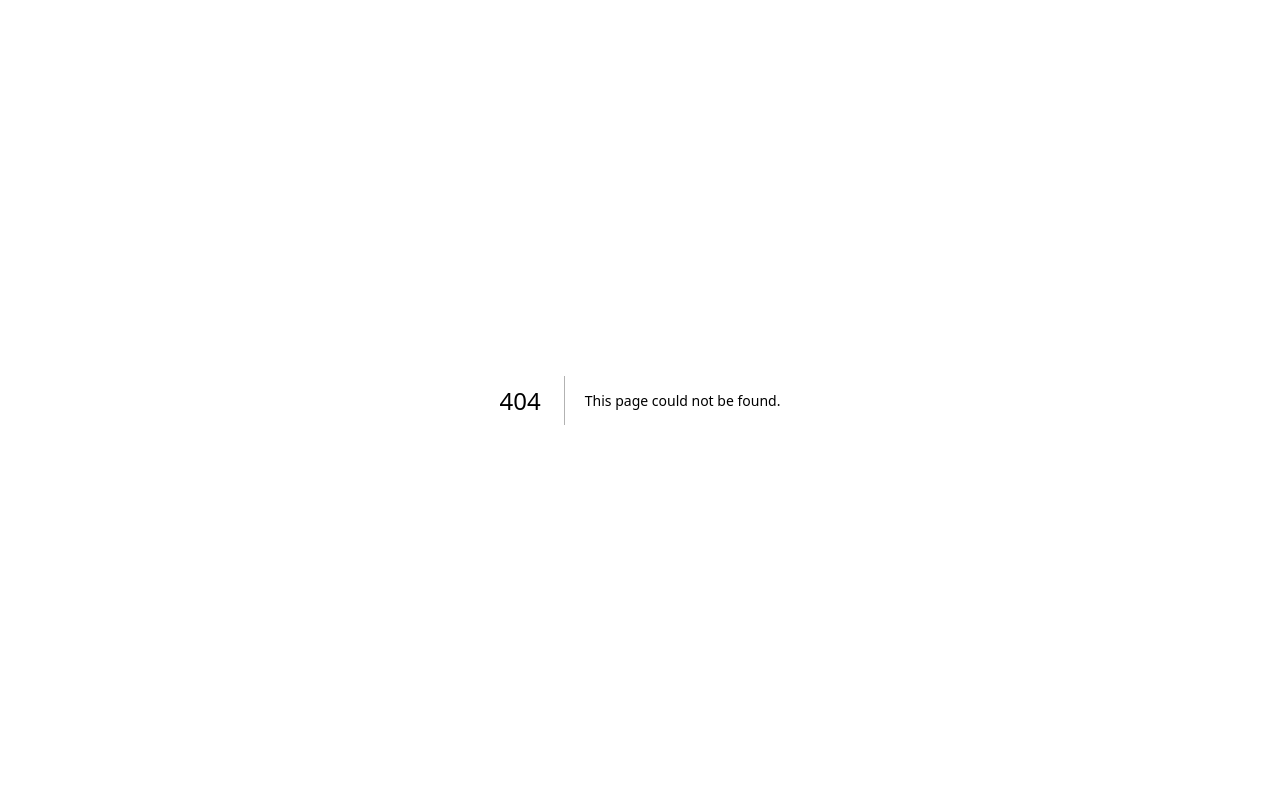
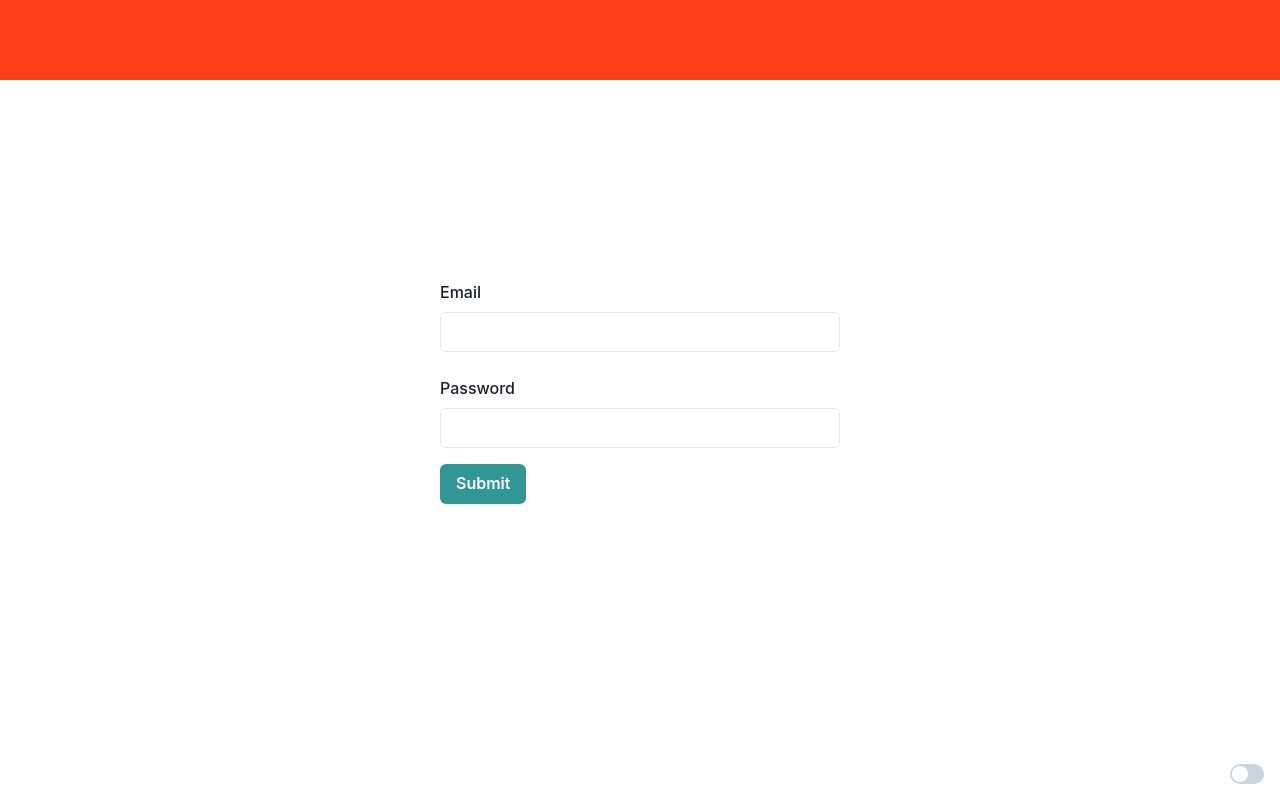
Before and after one commit to Arvind90475/travel-log-frontEnd-nextjs, a Next.js app: page /login in a window 1280 px wide. Before the commit this address had no page. Built offline with nearby package versions, Linux system fonts and the light colour scheme.

Commit message:
login page and mutation , cookie not setting

```diff
--- a/src/generated/graphql.tsx
+++ b/src/generated/graphql.tsx
@@ -1,11 +1,17 @@
-import { gql } from '@apollo/client';
-import * as Apollo from '@apollo/client';
+import { gql } from "@apollo/client";
+import * as Apollo from "@apollo/client";
 export type Maybe<T> = T | null;
 export type InputMaybe<T> = Maybe<T>;
-export type Exact<T extends { [key: string]: unknown }> = { [K in keyof T]: T[K] };
-export type MakeOptional<T, K extends keyof T> = Omit<T, K> & { [SubKey in K]?: Maybe<T[SubKey]> };
-export type MakeMaybe<T, K extends keyof T> = Omit<T, K> & { [SubKey in K]: Maybe<T[SubKey]> };
-const defaultOptions =  {}
+export type Exact<T extends { [key: string]: unknown }> = {
+  [K in keyof T]: T[K];
+};
+export type MakeOptional<T, K extends keyof T> = Omit<T, K> & {
+  [SubKey in K]?: Maybe<T[SubKey]>;
+};
+export type MakeMaybe<T, K extends keyof T> = Omit<T, K> & {
+  [SubKey in K]: Maybe<T[SubKey]>;
+};
+const defaultOptions = {};
 /** All built-in and custom scalars, mapped to their actual values */
 export type Scalars = {
   ID: string;
@@ -18,103 +24,185 @@ export type Scalars = {
 };
 
 export type LogEntry = {
-  __typename?: 'LogEntry';
-  comments?: Maybe<Scalars['String']>;
-  createdAt: Scalars['DateTime'];
-  description?: Maybe<Scalars['String']>;
-  id: Scalars['ID'];
-  imageUrl?: Maybe<Scalars['String']>;
-  location: Array<Scalars['Float']>;
-  title: Scalars['String'];
-  updatedAt: Scalars['DateTime'];
+  __typename?: "LogEntry";
+  comments?: Maybe<Scalars["String"]>;
+  createdAt: Scalars["DateTime"];
+  description?: Maybe<Scalars["String"]>;
+  id: Scalars["ID"];
+  imageUrl?: Maybe<Scalars["String"]>;
+  location: Array<Scalars["Float"]>;
+  title: Scalars["String"];
+  updatedAt: Scalars["DateTime"];
   user: User;
-  userId: Scalars['ID'];
-  visitDate?: Maybe<Scalars['DateTime']>;
+  userId: Scalars["ID"];
+  visitDate?: Maybe<Scalars["DateTime"]>;
 };
 
 export type LogEntryInput = {
-  comments?: InputMaybe<Scalars['String']>;
-  description?: InputMaybe<Scalars['String']>;
-  imageUrl?: InputMaybe<Scalars['String']>;
-  location: Array<Scalars['Float']>;
-  title: Scalars['String'];
-  visitDate?: InputMaybe<Scalars['DateTime']>;
+  comments?: InputMaybe<Scalars["String"]>;
+  description?: InputMaybe<Scalars["String"]>;
+  imageUrl?: InputMaybe<Scalars["String"]>;
+  location: Array<Scalars["Float"]>;
+  title: Scalars["String"];
+  visitDate?: InputMaybe<Scalars["DateTime"]>;
 };
 
 export type LoginResponse = {
-  __typename?: 'LoginResponse';
-  accessToken: Scalars['String'];
+  __typename?: "LoginResponse";
+  accessToken: Scalars["String"];
 };
 
 export type Mutation = {
-  __typename?: 'Mutation';
+  __typename?: "Mutation";
   createLogEntry: LogEntry;
   login: LoginResponse;
   register: User;
 };
 
-
 export type MutationCreateLogEntryArgs = {
   options: LogEntryInput;
 };
 
-
 export type MutationLoginArgs = {
-  email: Scalars['String'];
-  password: Scalars['String'];
+  email: Scalars["String"];
+  password: Scalars["String"];
 };
-
 
 export type MutationRegisterArgs = {
   options: UserInput;
 };
 
 export type Query = {
-  __typename?: 'Query';
+  __typename?: "Query";
   allLogEntries: Array<LogEntry>;
   allUser: Array<User>;
   users: Array<User>;
 };
 
 export type User = {
-  __typename?: 'User';
-  createdAt: Scalars['DateTime'];
-  email: Scalars['String'];
-  firstName: Scalars['String'];
-  id: Scalars['ID'];
-  lastName: Scalars['String'];
-  phoneNumber?: Maybe<Scalars['Float']>;
+  __typename?: "User";
+  createdAt: Scalars["DateTime"];
+  email: Scalars["String"];
+  firstName: Scalars["String"];
+  id: Scalars["ID"];
+  lastName: Scalars["String"];
+  phoneNumber?: Maybe<Scalars["Float"]>;
   role: UserRole;
-  updatedAt: Scalars['DateTime'];
+  updatedAt: Scalars["DateTime"];
 };
 
 export type UserInput = {
-  email: Scalars['String'];
-  firstName: Scalars['String'];
-  lastName: Scalars['String'];
-  password: Scalars['String'];
-  phoneNumber?: InputMaybe<Scalars['Float']>;
+  email: Scalars["String"];
+  firstName: Scalars["String"];
+  lastName: Scalars["String"];
+  password: Scalars["String"];
+  phoneNumber?: InputMaybe<Scalars["Float"]>;
 };
 
 export enum UserRole {
-  Admin = 'ADMIN',
-  Moderator = 'MODERATOR',
-  User = 'USER'
+  Admin = "ADMIN",
+  Moderator = "MODERATOR",
+  User = "USER",
 }
+
+export type LoginMutationVariables = Exact<{
+  email: Scalars["String"];
+  password: Scalars["String"];
+}>;
+
+export type LoginMutation = {
+  __typename?: "Mutation";
+  login: { __typename?: "LoginResponse"; accessToken: string };
+};
 
 export type RegisterMutationVariables = Exact<{
   options: UserInput;
 }>;
 
+export type RegisterMutation = {
+  __typename?: "Mutation";
+  register: {
+    __typename?: "User";
+    id: string;
+    email: string;
+    firstName: string;
+    lastName: string;
+    phoneNumber?: number | null | undefined;
+    role: UserRole;
+    createdAt: any;
+    updatedAt: any;
+  };
+};
 
-export type RegisterMutation = { __typename?: 'Mutation', register: { __typename?: 'User', id: string, email: string, firstName: string, lastName: string, phoneNumber?: number | null | undefined, role: UserRole, createdAt: any, updatedAt: any } };
+export type AllLogEntriesQueryVariables = Exact<{ [key: string]: never }>;
 
-export type AllLogEntriesQueryVariables = Exact<{ [key: string]: never; }>;
+export type AllLogEntriesQuery = {
+  __typename?: "Query";
+  allLogEntries: Array<{
+    __typename?: "LogEntry";
+    id: string;
+    title: string;
+    comments?: string | null | undefined;
+    visitDate?: any | null | undefined;
+    user: {
+      __typename?: "User";
+      firstName: string;
+      lastName: string;
+      email: string;
+      phoneNumber?: number | null | undefined;
+      role: UserRole;
+    };
+  }>;
+};
 
+export const LoginDocument = gql`
+  mutation login($email: String!, $password: String!) {
+    login(email: $email, password: $password) {
+      accessToken
+    }
+  }
+`;
+export type LoginMutationFn = Apollo.MutationFunction<
+  LoginMutation,
+  LoginMutationVariables
+>;
 
-export type AllLogEntriesQuery = { __typename?: 'Query', allLogEntries: Array<{ __typename?: 'LogEntry', id: string, title: string, comments?: string | null | undefined, visitDate?: any | null | undefined, user: { __typename?: 'User', firstName: string, lastName: string, email: string, phoneNumber?: number | null | undefined, role: UserRole } }> };
-
-
+/**
+ * __useLoginMutation__
+ *
+ * To run a mutation, you first call `useLoginMutation` within a React component and pass it any options that fit your needs.
+ * When your component renders, `useLoginMutation` returns a tuple that includes:
+ * - A mutate function that you can call at any time to execute the mutation
+ * - An object with fields that represent the current status of the mutation's execution
+ *
+ * @param baseOptions options that will be passed into the mutation, supported options are listed on: https://www.apollographql.com/docs/react/api/react-hooks/#options-2;
+ *
+ * @example
+ * const [loginMutation, { data, loading, error }] = useLoginMutation({
+ *   variables: {
+ *      email: // value for 'email'
+ *      password: // value for 'password'
+ *   },
+ * });
+ */
+export function useLoginMutation(
+  baseOptions?: Apollo.MutationHookOptions<
+    LoginMutation,
+    LoginMutationVariables
+  >
+) {
+  const options = { ...defaultOptions, ...baseOptions };
+  return Apollo.useMutation<LoginMutation, LoginMutationVariables>(
+    LoginDocument,
+    options
+  );
+}
+export type LoginMutationHookResult = ReturnType<typeof useLoginMutation>;
+export type LoginMutationResult = Apollo.MutationResult<LoginMutation>;
+export type LoginMutationOptions = Apollo.BaseMutationOptions<
+  LoginMutation,
+  LoginMutationVariables
+>;
 export const RegisterDocument = gql`
   mutation Register($options: UserInput!) {
     register(options: $options) {
@@ -129,7 +217,10 @@ export const RegisterDocument = gql`
     }
   }
 `;
-export type RegisterMutationFn = Apollo.MutationFunction<RegisterMutation, RegisterMutationVariables>;
+export type RegisterMutationFn = Apollo.MutationFunction<
+  RegisterMutation,
+  RegisterMutationVariables
+>;
 
 /**
  * __useRegisterMutation__
@@ -148,13 +239,24 @@ export type RegisterMutationFn = Apollo.MutationFunction<RegisterMutation, Regis
  *   },
  * });
  */
-export function useRegisterMutation(baseOptions?: Apollo.MutationHookOptions<RegisterMutation, RegisterMutationVariables>) {
-        const options = {...defaultOptions, ...baseOptions}
-        return Apollo.useMutation<RegisterMutation, RegisterMutationVariables>(RegisterDocument, options);
+export function useRegisterMutation(
+  baseOptions?: Apollo.MutationHookOptions<
+    RegisterMutation,
+    RegisterMutationVariables
+  >
+) {
+  const options = { ...defaultOptions, ...baseOptions };
+  return Apollo.useMutation<RegisterMutation, RegisterMutationVariables>(
+    RegisterDocument,
+    options
+  );
 }
 export type RegisterMutationHookResult = ReturnType<typeof useRegisterMutation>;
 export type RegisterMutationResult = Apollo.MutationResult<RegisterMutation>;
-export type RegisterMutationOptions = Apollo.BaseMutationOptions<RegisterMutation, RegisterMutationVariables>;
+export type RegisterMutationOptions = Apollo.BaseMutationOptions<
+  RegisterMutation,
+  RegisterMutationVariables
+>;
 export const AllLogEntriesDocument = gql`
   query allLogEntries {
     allLogEntries {
@@ -188,14 +290,37 @@ export const AllLogEntriesDocument = gql`
  *   },
  * });
  */
-export function useAllLogEntriesQuery(baseOptions?: Apollo.QueryHookOptions<AllLogEntriesQuery, AllLogEntriesQueryVariables>) {
-        const options = {...defaultOptions, ...baseOptions}
-        return Apollo.useQuery<AllLogEntriesQuery, AllLogEntriesQueryVariables>(AllLogEntriesDocument, options);
+export function useAllLogEntriesQuery(
+  baseOptions?: Apollo.QueryHookOptions<
+    AllLogEntriesQuery,
+    AllLogEntriesQueryVariables
+  >
+) {
+  const options = { ...defaultOptions, ...baseOptions };
+  return Apollo.useQuery<AllLogEntriesQuery, AllLogEntriesQueryVariables>(
+    AllLogEntriesDocument,
+    options
+  );
 }
-export function useAllLogEntriesLazyQuery(baseOptions?: Apollo.LazyQueryHookOptions<AllLogEntriesQuery, AllLogEntriesQueryVariables>) {
-          const options = {...defaultOptions, ...baseOptions}
-          return Apollo.useLazyQuery<AllLogEntriesQuery, AllLogEntriesQueryVariables>(AllLogEntriesDocument, options);
+export function useAllLogEntriesLazyQuery(
+  baseOptions?: Apollo.LazyQueryHookOptions<
+    AllLogEntriesQuery,
+    AllLogEntriesQueryVariables
+  >
+) {
+  const options = { ...defaultOptions, ...baseOptions };
+  return Apollo.useLazyQuery<AllLogEntriesQuery, AllLogEntriesQueryVariables>(
+    AllLogEntriesDocument,
+    options
+  );
 }
-export type AllLogEntriesQueryHookResult = ReturnType<typeof useAllLogEntriesQuery>;
-export type AllLogEntriesLazyQueryHookResult = ReturnType<typeof useAllLogEntriesLazyQuery>;
-export type AllLogEntriesQueryResult = Apollo.QueryResult<AllLogEntriesQuery, AllLogEntriesQueryVariables>;
+export type AllLogEntriesQueryHookResult = ReturnType<
+  typeof useAllLogEntriesQuery
+>;
+export type AllLogEntriesLazyQueryHookResult = ReturnType<
+  typeof useAllLogEntriesLazyQuery
+>;
+export type AllLogEntriesQueryResult = Apollo.QueryResult<
+  AllLogEntriesQuery,
+  AllLogEntriesQueryVariables
+>;
--- /dev/null
+++ b/src/graphql/mutations/login.graphql
@@ -0,0 +1,5 @@
+mutation login($email: String!, $password: String!) {
+  login(email: $email, password: $password) {
+    accessToken
+  }
+}
--- /dev/null
+++ b/src/pages/login.tsx
@@ -0,0 +1,80 @@
+import { Box, Button } from "@chakra-ui/react";
+import { Form, Formik } from "formik";
+import React from "react";
+import * as Yup from "yup";
+import GlobalWrapper from "../components/GlobalWrapper";
+import InputField from "../components/InputField";
+import Wrapper from "../components/Wrapper";
+import { useLoginMutation } from "../generated/graphql";
+
+const SignupSchema = Yup.object().shape({
+  email: Yup.string().email("Invalid email").required("Email is Required"),
+  password: Yup.string().required("Password is Required").min(6),
+});
+
+const Login = () => {
+  const [loginMutation] = useLoginMutation();
+
+  return (
+    <GlobalWrapper>
+      <Wrapper variant="small">
+        <Box mt={"50%"}>
+          <Formik
+            initialValues={{
+              email: "",
+              password: "",
+            }}
+            validationSchema={SignupSchema}
+            onSubmit={(values, actions) => {
+              loginMutation({
+                variables: {
+                  email: values.email,
+                  password: values.password,
+                },
+                onError: (err) => {
+                  actions.setErrors({
+                    email: "email errored",
+                    password: "password errored",
+                  });
+                  actions.setSubmitting(false);
+                },
+                onCompleted: (data) => {
+                  actions.setSubmitting(false);
+                },
+              });
+            }}
+          >
+            {({ isSubmitting }) => (
+              <Form>
+                <InputField
+                  name="email"
+                  label="Email"
+                  placeholder="agc@gmail.com"
+                  required
+                />
+
+                <Box mt={"6"}>
+                  <InputField
+                    name="password"
+                    label="Password"
+                    type="password"
+                    required
+                  />
+                </Box>
+                <Button
+                  my={"4"}
+                  type="submit"
+                  isLoading={isSubmitting}
+                  colorScheme="teal"
+                >
+                  Submit
+                </Button>
+              </Form>
+            )}
+          </Formik>
+        </Box>
+      </Wrapper>
+    </GlobalWrapper>
+  );
+};
+export default Login;
```
Lines whose indentation alone changed are shown as unchanged.
